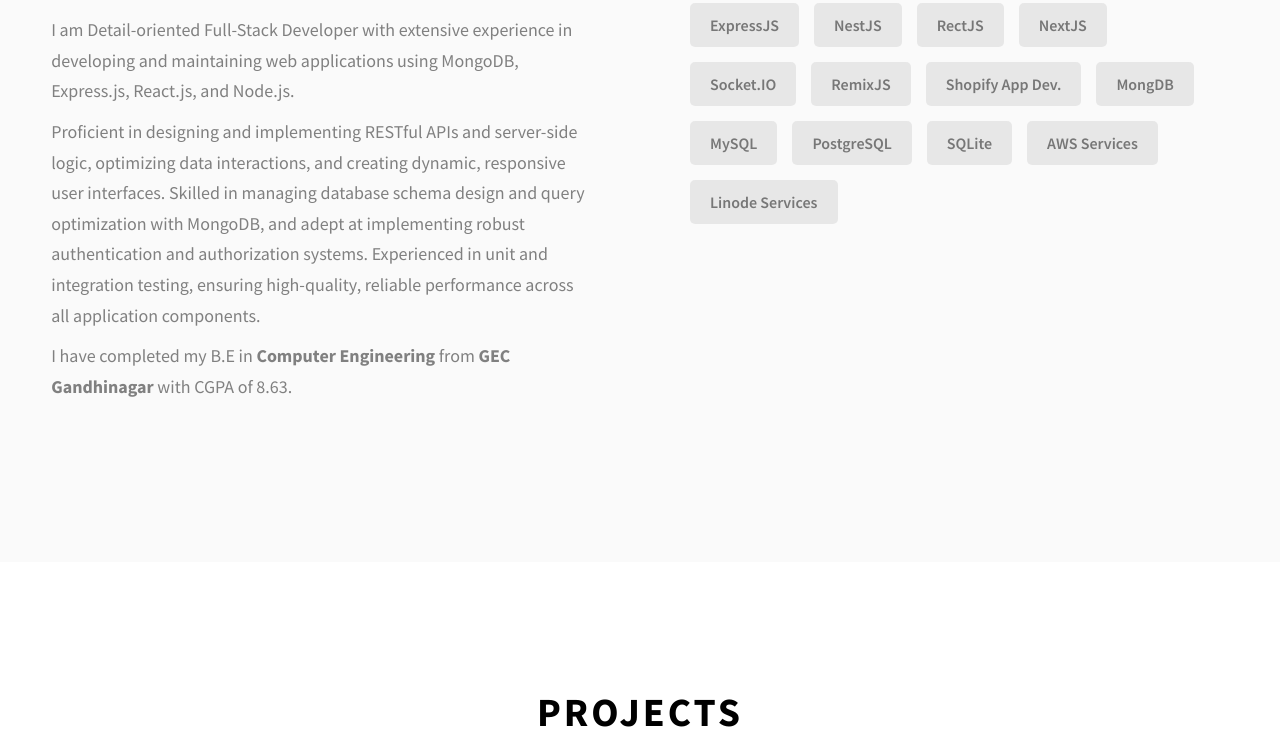
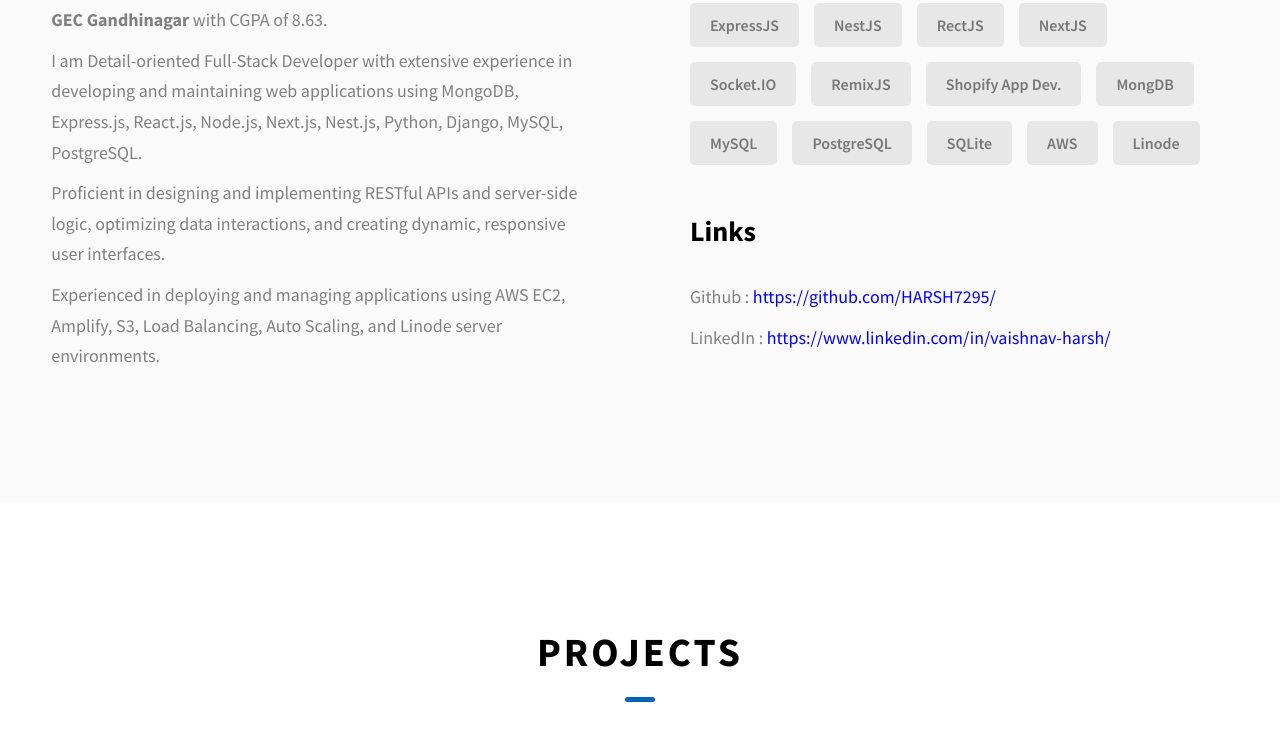
Before and after one commit to HARSH7295/Portfolio, a website: page index.html in a window 1280 px wide. Shown: the part 1198-1939 px from the top of the page. Drawn offline with Linux system fonts and the light colour scheme.

Commit message:
Portfolio Updated

```diff
--- a/css/style.css
+++ b/css/style.css
@@ -260,6 +260,11 @@
       font-weight: 700;
       font-size: 2.8rem;
       margin-bottom: 3rem; }
+      .about__content-title2 {
+        font-weight: 700;
+        font-size: 2.8rem;
+        margin-top: 3rem;
+        margin-bottom: 3rem; }
       @media only screen and (max-width: 37.5em) {
         .about__content-title {
           font-size: 2.4rem; } }
@@ -272,6 +277,9 @@
       .about__content-details-para--hl {
         font-weight: 700;
         margin: 0 3px; }
+        .about__content-details-para a{
+          color : blue;
+        }
       .about__content-details-para:last-child {
         margin-bottom: 4rem; }
 
--- a/index.html
+++ b/index.html
@@ -168,28 +168,27 @@
                 Hey! It's
                 <strong>Harsh Vaishnav</strong>
                 and I'm a <strong> Full Stack Developer </strong> located in
-                Ahmedabad. I have around 3+ years of experience in IT industry.
+                Ahmedabad. I have completed my B.E in
+                <strong>Computer Engineering</strong> from
+                <strong>GEC Gandhinagar</strong> with CGPA of 8.63.
               </p>
+
               <p class="about__content-details-para">
                 I am Detail-oriented Full-Stack Developer with extensive
                 experience in developing and maintaining web applications using
-                MongoDB, Express.js, React.js, and Node.js.
+                MongoDB, Express.js, React.js, Node.js, Next.js, Nest.js, Python, Django, MySQL, PostgreSQL.
               </p>
               <p class="about__content-details-para">
                 Proficient in designing and implementing RESTful APIs and
                 server-side logic, optimizing data interactions, and creating
-                dynamic, responsive user interfaces. Skilled in managing
-                database schema design and query optimization with MongoDB, and
-                adept at implementing robust authentication and authorization
-                systems. Experienced in unit and integration testing, ensuring
-                high-quality, reliable performance across all application
-                components.
+                dynamic, responsive user interfaces.
               </p>
               <p class="about__content-details-para">
-                I have completed my B.E in
-                <strong>Computer Engineering</strong> from
-                <strong>GEC Gandhinagar</strong> with CGPA of 8.63.
+                Experienced in deploying and managing applications using AWS EC2, Amplify, S3, Load Balancing, Auto Scaling, and Linode server environments.
               </p>
+
+              </p>
+
             </div>
             <!-- <a href="./#contact" class="btn btn--med btn--theme dynamicBgClr"
               >Contact</a
@@ -214,8 +213,14 @@
               <div class="skills__skill">MySQL</div>
               <div class="skills__skill">PostgreSQL</div>
               <div class="skills__skill">SQLite</div>
-              <div class="skills__skill">AWS Services</div>
-              <div class="skills__skill">Linode Services</div>
+              <div class="skills__skill">AWS</div>
+              <div class="skills__skill">Linode</div>
+            </div>
+            <h3 class="about__content-title2">Links</h3>
+            <div class="skills">
+              <p class="about__content-details-para">Github : <a href="https://github.com/HARSH7295/" target="_blank">https://github.com/HARSH7295/</a> </p>
+              <p class="about__content-details-para">LinkedIn : <a href="https://www.linkedin.com/in/vaishnav-harsh/" target="_blank">https://www.linkedin.com/in/vaishnav-harsh/</a> </p> </p>
+
             </div>
           </div>
         </div>
```
